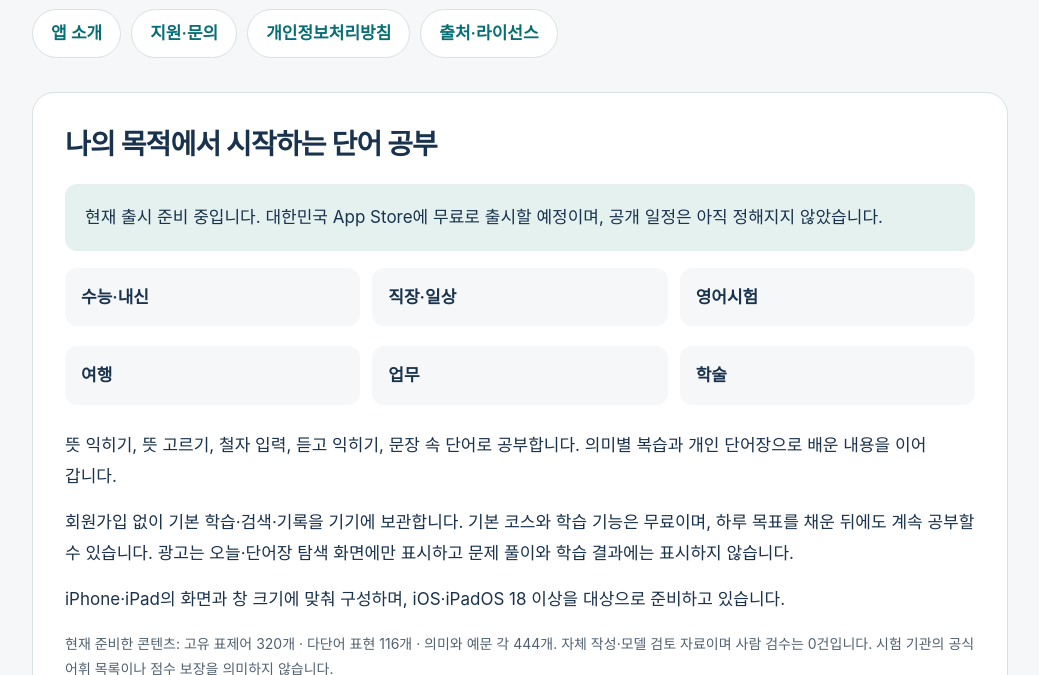
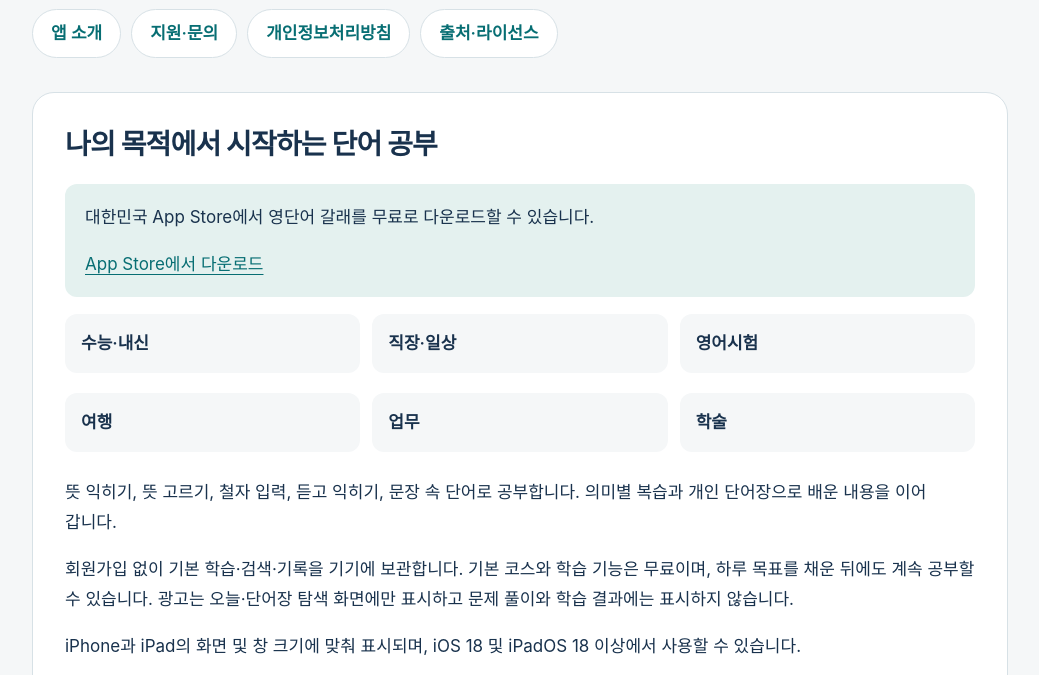
Before and after one commit to hdkim99/hdkim99.github.io, a plain HTML site: page vocabgalrae/index.html in a window 1280 px wide. Shown: the part 269-944 px from the top of the page, without its empty margins (120-1159 px from the left). Drawn offline with Linux system fonts and the light colour scheme.

Commit message:
Update Galrae Vocabulary support page for App Store launch

```diff
--- a/vocabgalrae/index.html
+++ b/vocabgalrae/index.html
@@ -19,11 +19,11 @@ main{max-width:1024px;margin:auto;padding:52px 24px 72px}a{color:var(--teal);tex
 <path d="M649 800 H714 V686 L681 710 L649 686 Z" fill="#b3e9dc"/>
 </g></svg><div><p class="eyebrow">목적에 맞춰 배우는 영어</p><h1>영단어 갈래</h1><p>내 목적에 맞게, 매일 쌓는 무료 영단어</p></div></div>
 <nav aria-label="페이지 메뉴"><a href="#about">앱 소개</a><a href="#support">지원·문의</a><a href="#privacy">개인정보처리방침</a><a href="#licenses">출처·라이선스</a></nav></header>
-<section id="about"><h2>나의 목적에서 시작하는 단어 공부</h2><div class="note"><p>현재 출시 준비 중입니다. 대한민국 App Store에 무료로 출시할 예정이며, 공개 일정은 아직 정해지지 않았습니다.</p></div>
+<section id="about"><h2>나의 목적에서 시작하는 단어 공부</h2><div class="note"><p>대한민국 App Store에서 영단어 갈래를 무료로 다운로드할 수 있습니다.</p><p><a href="https://apps.apple.com/kr/app/id6837134147">App Store에서 다운로드</a></p></div>
 <ul class="grid"><li>수능·내신</li><li>직장·일상</li><li>영어시험</li><li>여행</li><li>업무</li><li>학술</li></ul>
 <p>뜻 익히기, 뜻 고르기, 철자 입력, 듣고 익히기, 문장 속 단어로 공부합니다. 의미별 복습과 개인 단어장으로 배운 내용을 이어 갑니다.</p>
 <p>회원가입 없이 기본 학습·검색·기록을 기기에 보관합니다. 기본 코스와 학습 기능은 무료이며, 하루 목표를 채운 뒤에도 계속 공부할 수 있습니다. 광고는 오늘·단어장 탐색 화면에만 표시하고 문제 풀이와 학습 결과에는 표시하지 않습니다.</p>
-<p>iPhone·iPad의 화면과 창 크기에 맞춰 구성하며, iOS·iPadOS 18 이상을 대상으로 준비하고 있습니다.</p>
+<p>iPhone과 iPad의 화면 및 창 크기에 맞춰 표시되며, iOS 18 및 iPadOS 18 이상에서 사용할 수 있습니다.</p>
 <p class="meta">현재 준비한 콘텐츠: 고유 표제어 320개 · 다단어 표현 116개 · 의미와 예문 각 444개. 자체 작성·모델 검토 자료이며 사람 검수는 0건입니다. 시험 기관의 공식 어휘 목록이나 점수 보장을 의미하지 않습니다.</p></section>
 <section id="support"><h2>지원·문의</h2><p>앱 이용이나 콘텐츠 오류는 <a href="mailto:lhyundong.kiml@gmail.com?subject=Galrae%20Vocabulary%20Support">lhyundong.kiml@gmail.com</a>으로 알려 주세요.</p>
 <p>앱 버전, 기기·OS 버전, 문제가 발생한 화면과 순서를 함께 적어 주시면 확인에 도움이 됩니다. 단어 오류는 단어·뜻·예문 또는 항목 ID를 알려 주세요.</p>
```
